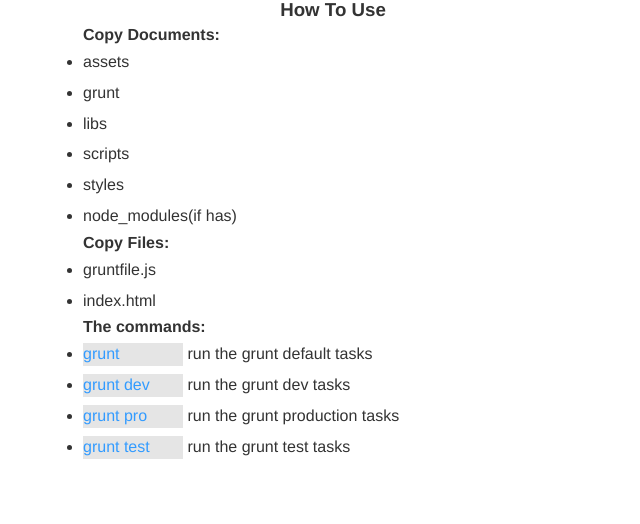
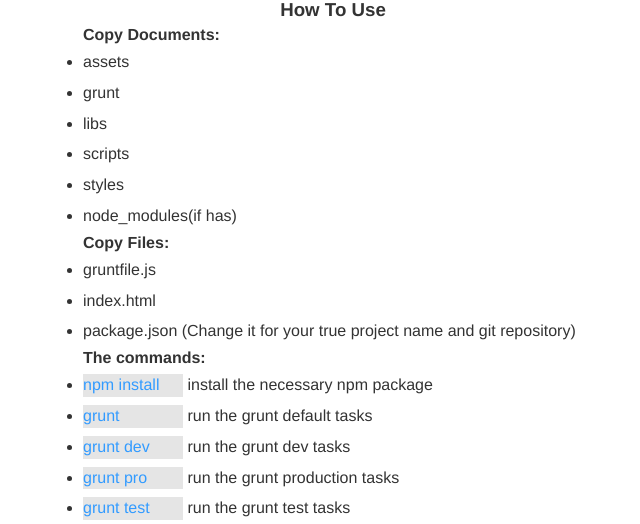
Before and after one commit to AjiMIde/keyGrunt, a website: page index.html in a window 1280 px wide. Shown: the part 699-1223 px from the top of the page, without its empty margins (307-947 px from the left). Before the commit the page ends 1162 px from the top, so only its background shows below. Drawn offline with Linux system fonts and the light colour scheme.

Commit message:
Add a tip

```diff
--- a/index.html
+++ b/index.html
@@ -39,9 +39,12 @@
 	<h4>Copy Files:</h4>
 	<li>gruntfile.js</li>
 	<li>index.html</li>
+	<li>package.json (Change it for your true project name and git repository)</li>
 </ul>
+
 <ul class="tip">
 	<h4>The commands:</h4>
+	<li><b>npm install</b> install the necessary npm package</li>
 	<li><b>grunt</b> run the grunt default tasks</li>
 	<li><b>grunt dev</b> run the grunt dev tasks</li>
 	<li><b>grunt pro</b> run the grunt production tasks</li>
```
